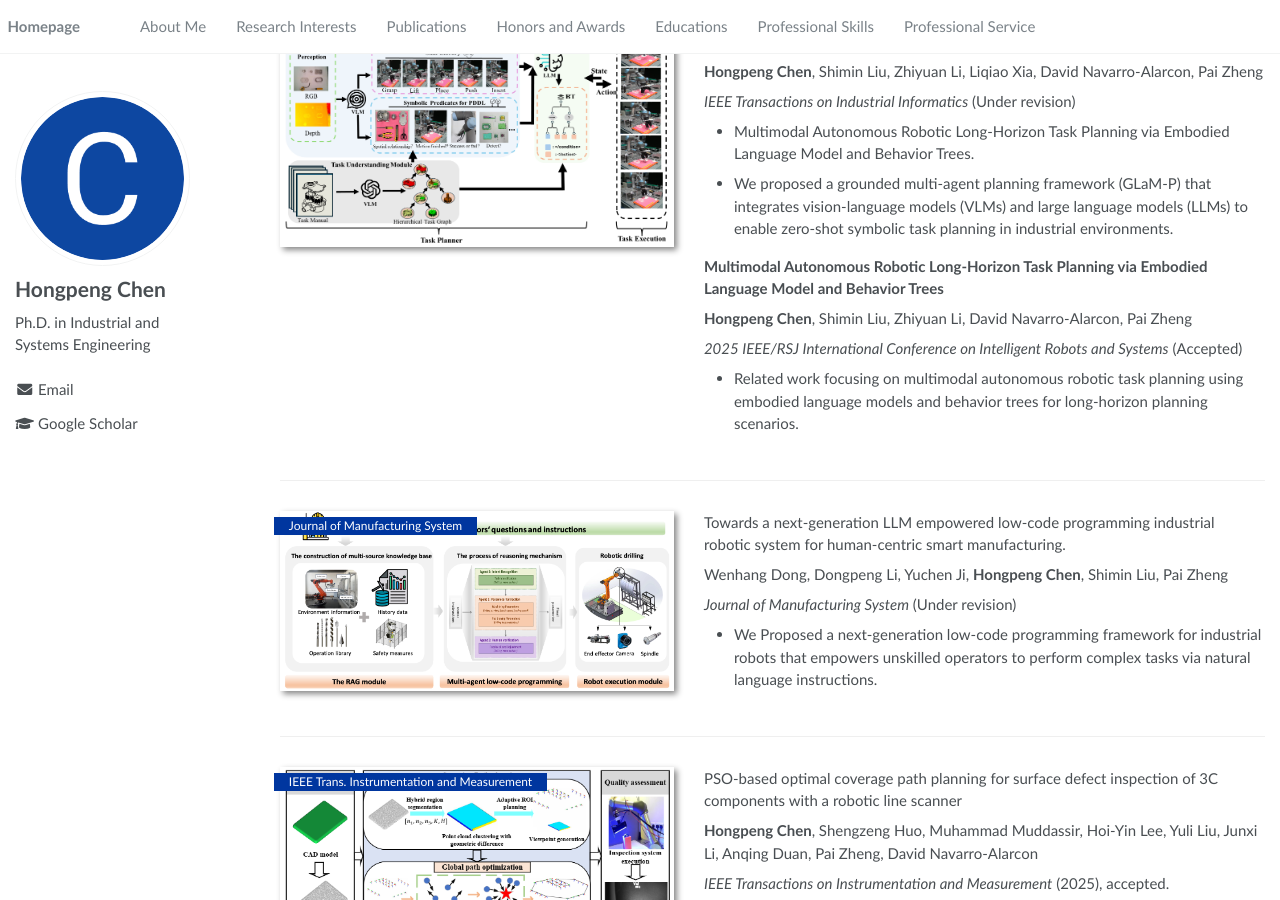
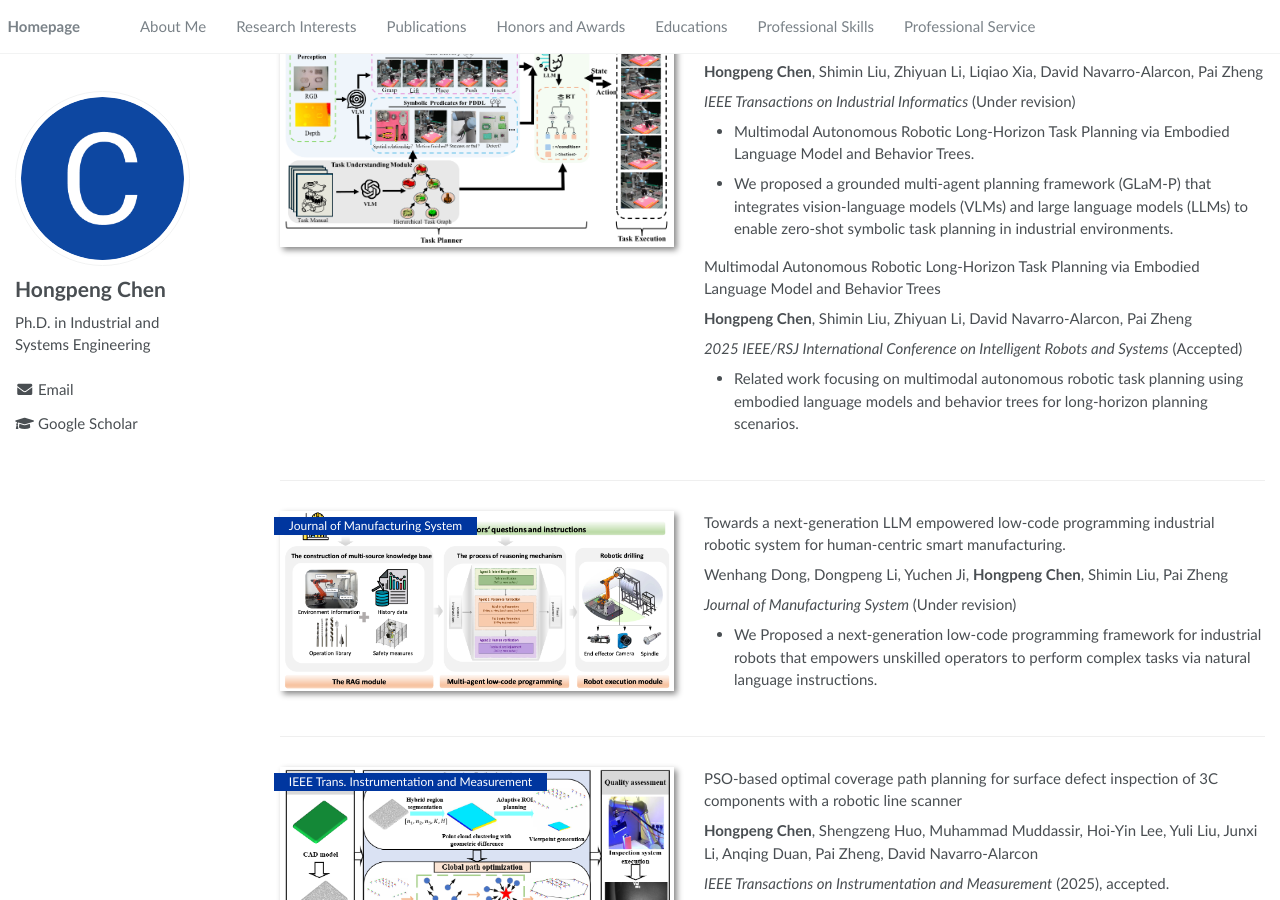
Before and after one commit to hongpeng-chen/chen-hongpeng.github.io, a Jekyll site: the page built from _pages/about.md, in a window 1280 px wide and 900 px high, scrolled down 475 px. Built offline with Jekyll 4.4.1, drawn with Linux system fonts in a browser that asks for light colours.

Commit message:
fix bold

```diff
--- a/_pages/about.md
+++ b/_pages/about.md
@@ -40,7 +40,7 @@ _IEEE Transactions on Industrial Informatics_ (Under revision)
 - Multimodal Autonomous Robotic Long-Horizon Task Planning via Embodied Language Model and Behavior Trees.
 - We proposed a grounded multi-agent planning framework (GLaM-P) that integrates vision-language models (VLMs) and large language models (LLMs) to enable zero-shot symbolic task planning in industrial environments.
 
-**Multimodal Autonomous Robotic Long-Horizon Task Planning via Embodied Language Model and Behavior Trees**
+Multimodal Autonomous Robotic Long-Horizon Task Planning via Embodied Language Model and Behavior Trees
 
 **Hongpeng Chen**, Shimin Liu, Zhiyuan Li, David Navarro-Alarcon, Pai Zheng
 
```
